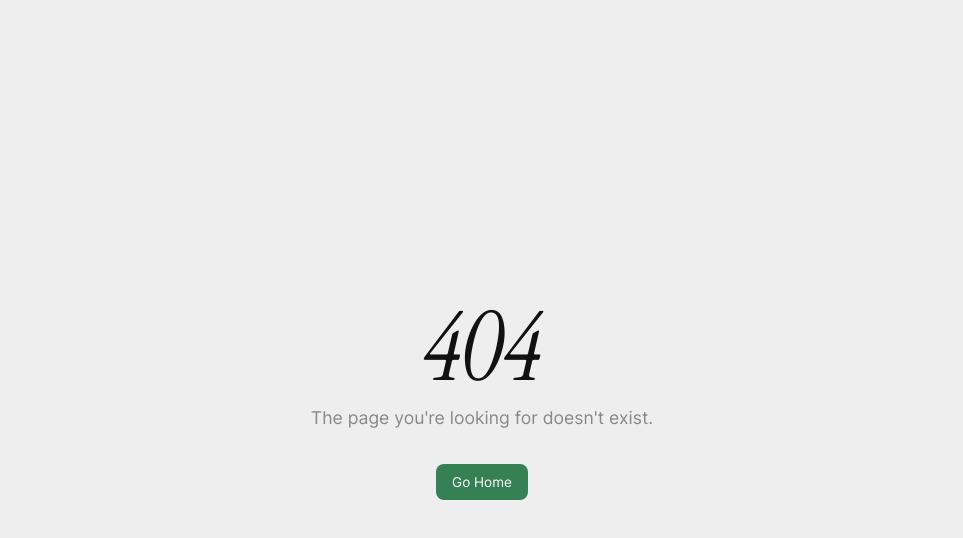
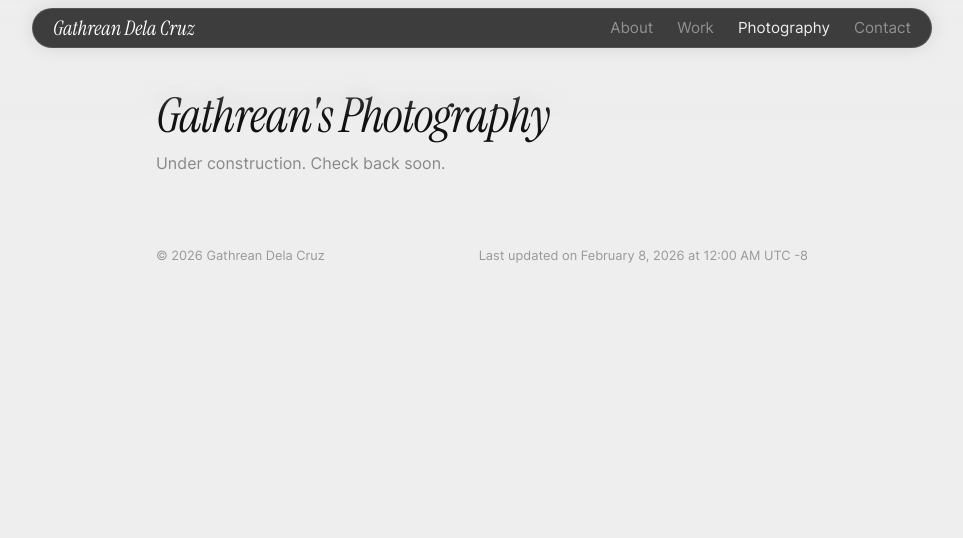
Before and after one commit to gathrean/my-portfolio, a React (Create React App) app: page /photography in a window 1280 px wide. Before the commit this address had no page. Shown: the top 538 px of the page, without its empty margins (158-1121 px from the left). Built offline with nearby package versions, Linux system fonts and the light colour scheme; no server answers.

Commit message:
Rename Gallery to Photography in navbar and route

```diff
--- a/src/App.jsx
+++ b/src/App.jsx
@@ -72,7 +72,7 @@ function App() {
         <Route path="/" element={<Layout title="Gathrean Dela Cruz"><LandingPage /></Layout>} />
         <Route path="/about" element={<Layout title="who is Gathrean Dela Cruz"><AboutPage /></Layout>} />
         <Route path="/work" element={<Layout title="Gathrean's work"><WorkPage /></Layout>} />
-        <Route path="/gallery" element={<Layout title="Gathrean's photography"><PhotographyPage /></Layout>} />
+        <Route path="/photography" element={<Layout title="Gathrean's photography"><PhotographyPage /></Layout>} />
         <Route path="/contact" element={<Layout title="contact Gathrean"><ContactPage /></Layout>} />
         <Route path="/typography" element={<Layout title="typography"><TypographyPage /></Layout>} />
         <Route path="*" element={<NotFoundPage />} />
--- a/src/components/Navbar/Navbar.jsx
+++ b/src/components/Navbar/Navbar.jsx
@@ -62,7 +62,7 @@ export function Navbar() {
                 <Link to="/work" onClick={handleNavClick} className={location.pathname === '/work' ? 'active' : ''}>Work</Link>
             </li>
             <li>
-                <Link to="/gallery" onClick={handleNavClick} className={location.pathname === '/gallery' ? 'active' : ''}>Gallery</Link>
+                <Link to="/photography" onClick={handleNavClick} className={location.pathname === '/photography' ? 'active' : ''}>Photography</Link>
             </li>
             <li>
                 <Link to="/contact" onClick={handleNavClick} className={location.pathname === '/contact' ? 'active' : ''}>Contact</Link>
--- a/src/pages/ContactPage/ContactPage.jsx
+++ b/src/pages/ContactPage/ContactPage.jsx
@@ -3,7 +3,7 @@ import React from 'react';
 export function ContactPage() {
   return (
     <div className="page">
-      <h1>Contact</h1>
+      <h1>Contacting Gathrean</h1>
       <p className="subtitle">Under construction. Check back soon.</p>
     </div>
   );
--- a/src/pages/PhotographyPage/PhotographyPage.jsx
+++ b/src/pages/PhotographyPage/PhotographyPage.jsx
@@ -3,7 +3,7 @@ import React from 'react';
 export function PhotographyPage() {
   return (
     <div className="page">
-      <h1>Photography</h1>
+      <h1>Gathrean's Photography</h1>
       <p className="subtitle">Under construction. Check back soon.</p>
     </div>
   );
```
